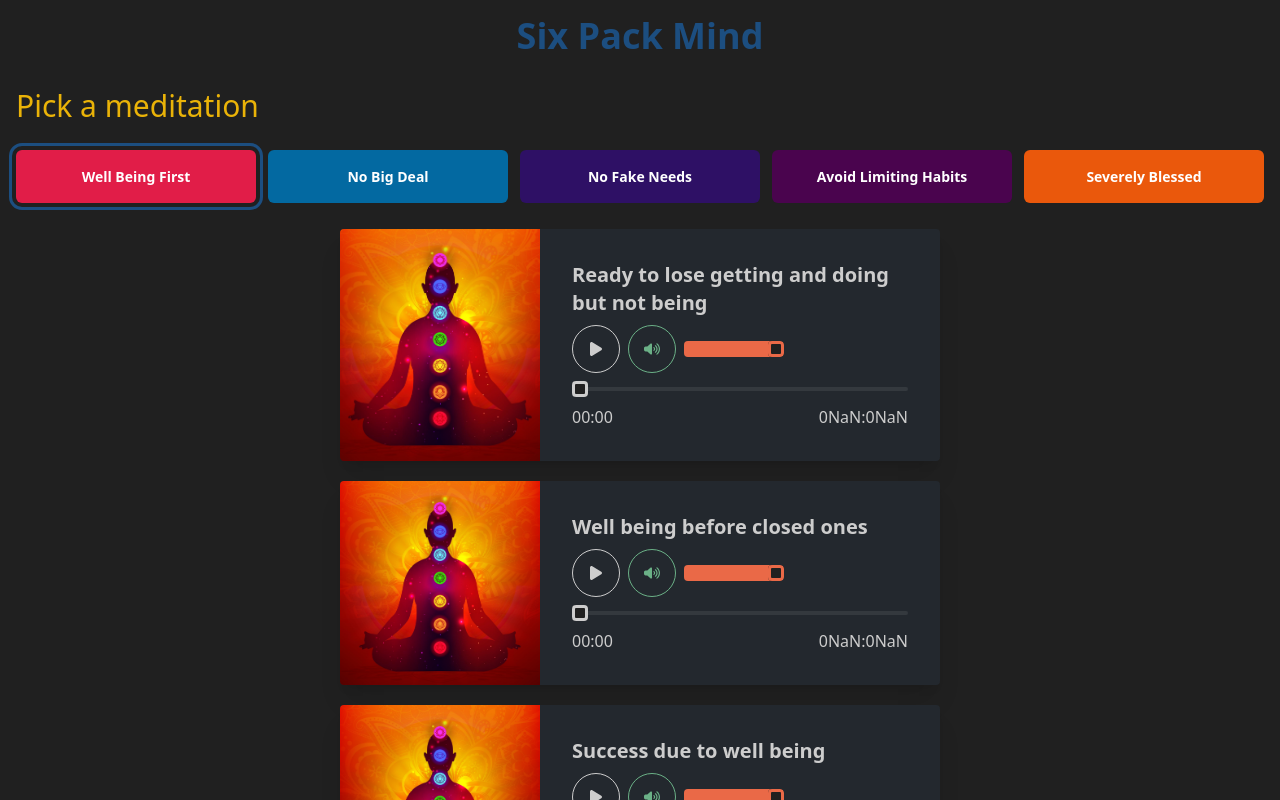
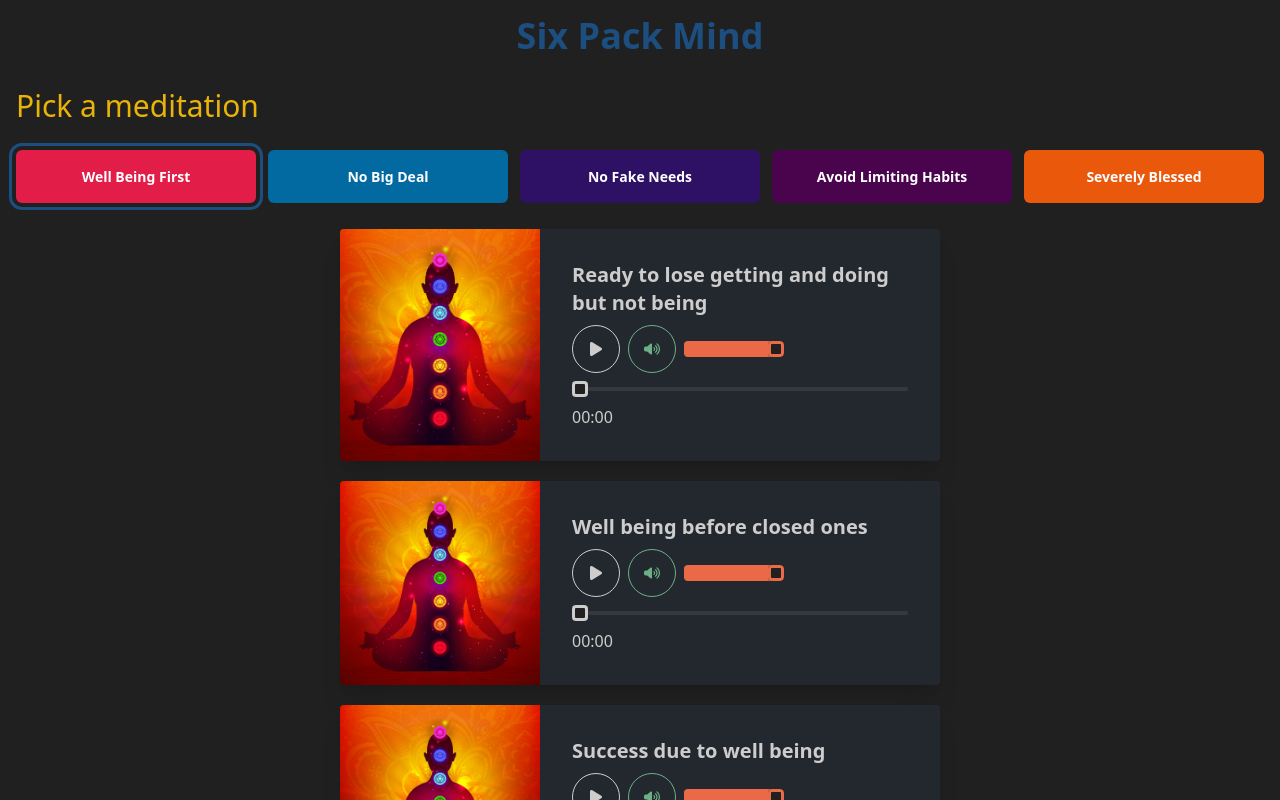
Before and after one commit to Vignesh-Mariappan/six-pack-mind, a React (Vite) app: page / in a window 1280 px wide. Shown: the top 800 px of the page. Built offline with nearby package versions, Linux system fonts and the light colour scheme.

Commit message:
isNaN bug fix

```diff
--- a/src/components/AudioPlayer.jsx
+++ b/src/components/AudioPlayer.jsx
@@ -139,7 +139,7 @@ const AudioPlayer = ({ id, audioTitle = "", audioPath = "", currentPlayingAudioI
             <input ref={progressBarRef} type="range" defaultValue={"0"} className="range range-xs" onChange={changeRange} />
             <div className="flex justify-between items-center">
                 <span>{ calculateTime(currentTime) }</span>
-                <span>{ isNaN(duration) ? duration : "--:--" }</span>
+                <span>{ duration && !isNaN(duration) && duration }</span>
             </div>
             <audio  className='hidden' ref={audioRef} muted={muted} onEnded={onAudioEnded} controls src={ audioPath } />
         </div>
```
